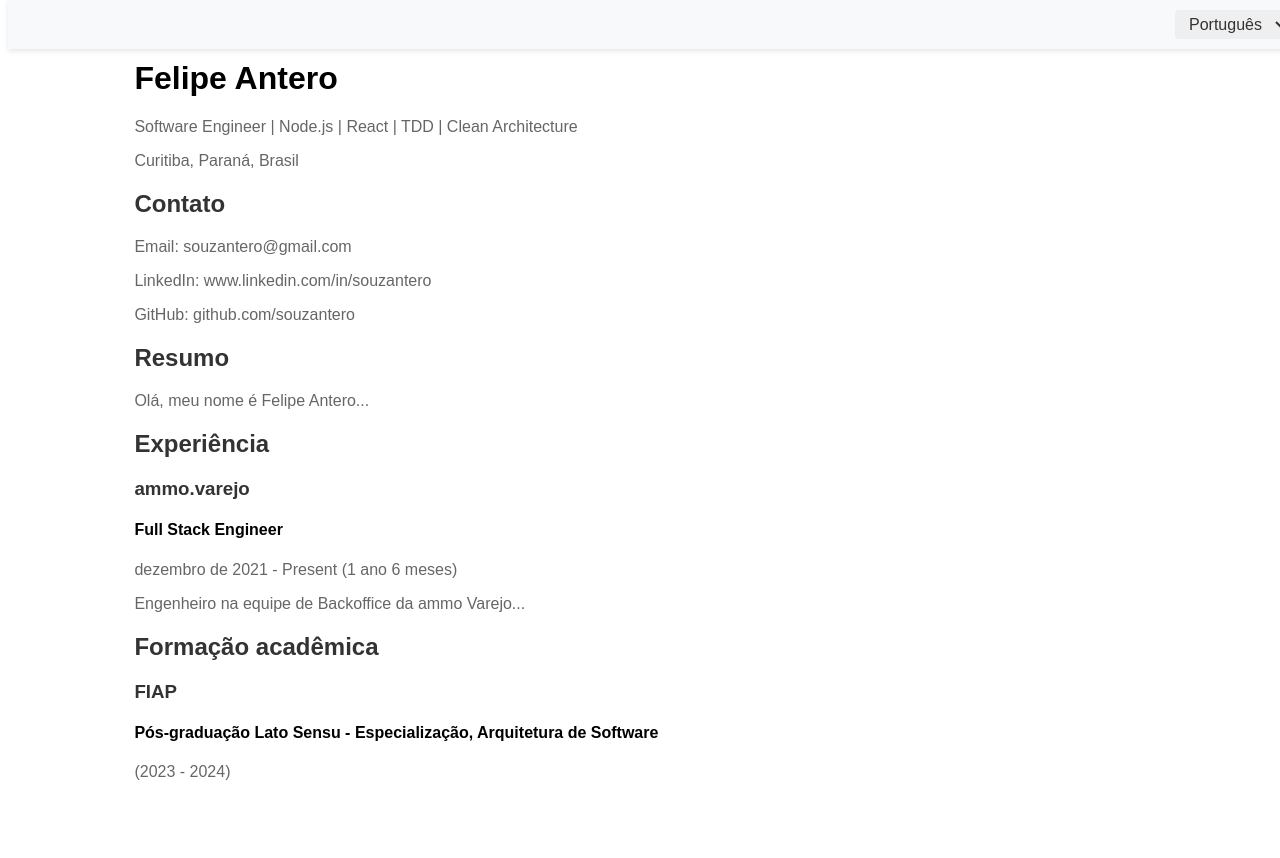
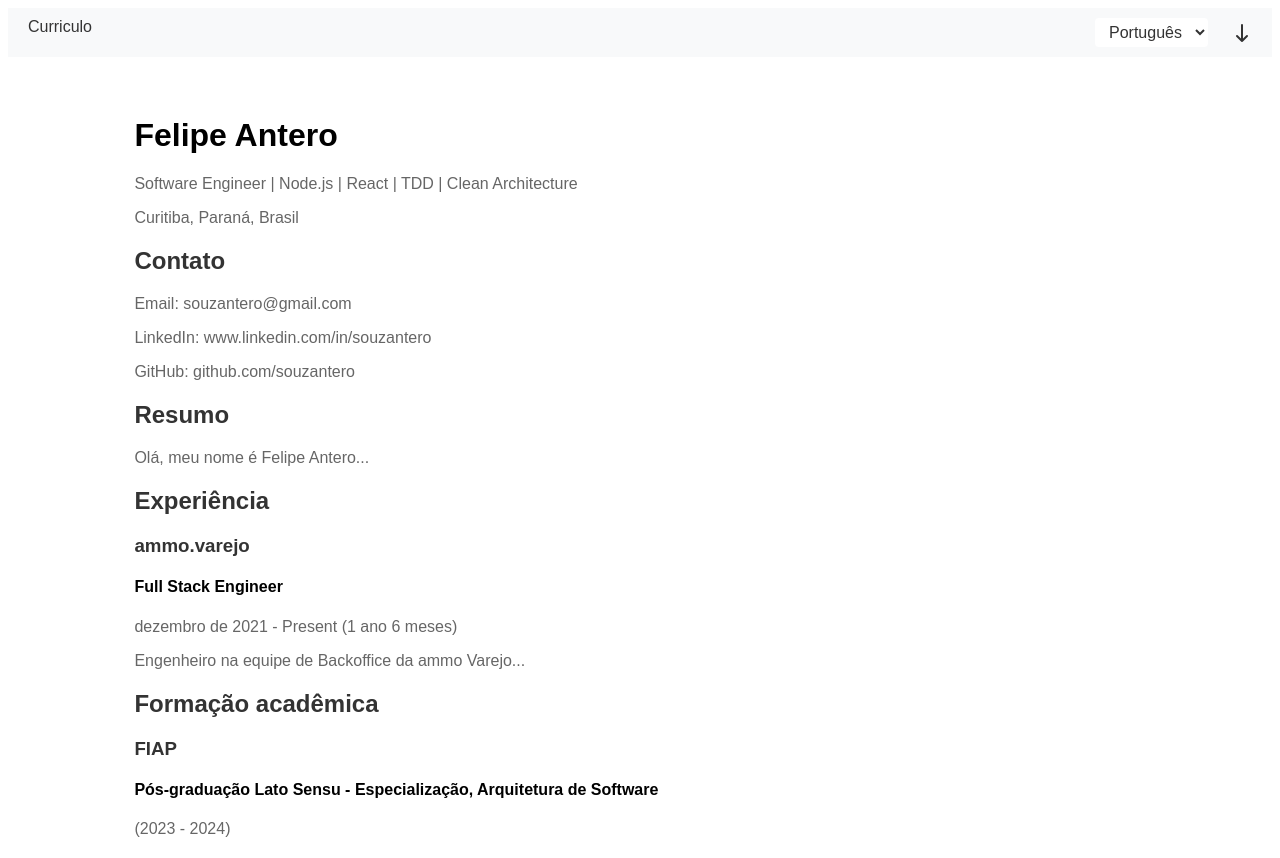
Before and after one commit to souzantero/my-web, a React app: page / in a window 1280 px wide. Before the commit the page ends 801 px from the top, so only its background shows below. Built offline with nearby package versions, Linux system fonts and the light colour scheme; the HTML template or start-up script is replaced by a standard one.

Commit message:
feat(navbar): create navbar

```diff
--- a/src/App.css
+++ b/src/App.css
@@ -1,31 +1,5 @@
 body {
   font-family: Arial, sans-serif;
-}
-
-.navbar {
-  position: fixed;
-  top: 0;
-  width: 100%;
-  background-color: #f8f9fa;
-  padding: 10px 20px;
-  display: flex;
-  justify-content: space-between;
-  align-items: center;
-  box-shadow: 0px 2px 5px rgba(0, 0, 0, 0.1);
-  z-index: 1000;
-}
-
-.navbar-logo {
-  margin: 0;
-}
-
-.language-select {
-  border: none;
-  margin-right: 20px;
-  padding: 5px 10px;
-  border-radius: 4px;
-  font-size: 1em;
-  color: #333;
 }
 
 .container {
--- a/src/App.tsx
+++ b/src/App.tsx
@@ -1,55 +1,84 @@
 import './App.css';
-import React from 'react';
+import React, { useState } from 'react';
+import { NavBar } from './components/NavBar';
+
+const data = {
+  name: 'Felipe Antero',
+  role: 'Software Engineer | Node.js | React | TDD | Clean Architecture',
+  location: 'Curitiba, Paraná, Brasil',
+  contact: {
+    email: 'souzantero@gmail.com',
+    linkedin: 'www.linkedin.com/in/souzantero',
+    github: 'github.com/souzantero',
+  },
+  summary: 'Olá, meu nome é Felipe Antero...',
+  experience: [
+    {
+      company: 'ammo.varejo',
+      role: 'Full Stack Engineer',
+      duration: 'dezembro de 2021 - Present (1 ano 6 meses)',
+      description: 'Engenheiro na equipe de Backoffice da ammo Varejo...',
+    },
+    // Outras experiências podem ser adicionadas aqui
+  ],
+  education: [
+    {
+      institution: 'FIAP',
+      degree:
+        'Pós-graduação Lato Sensu - Especialização, Arquitetura de Software',
+      duration: '(2023 - 2024)',
+    },
+    // Outras formações podem ser adicionadas aqui
+  ],
+};
 
 function App() {
+  const [isNightMode, setIsNightMode] = useState(false);
+
+  const toggleNightMode = () => {
+    setIsNightMode(!isNightMode);
+  };
+
   return (
     <>
-      <div className="navbar">
-        <h1 className="navbar-logo"></h1>
-        <select className="language-select">
-          <option value="pt">Português</option>
-          <option value="en">English</option>
-        </select>
-      </div>
+      <NavBar />
       <div className="container">
         <div className="header">
-          <h1>Felipe Antero</h1>
-          <p>Software Engineer | Node.js | React | TDD | Clean Architecture</p>
-          <p>Curitiba, Paraná, Brasil</p>
+          <h1>{data.name}</h1>
+          <p>{data.role}</p>
+          <p>{data.location}</p>
         </div>
         <div className="section">
           <h2>Contato</h2>
-          <p>Email: souzantero@gmail.com</p>
-          <p>LinkedIn: www.linkedin.com/in/souzantero</p>
-          <p>GitHub: github.com/souzantero</p>
+          <p>Email: {data.contact.email}</p>
+          <p>LinkedIn: {data.contact.linkedin}</p>
+          <p>GitHub: {data.contact.github}</p>
         </div>
         <div className="section">
           <h2>Resumo</h2>
-          <p>Olá, meu nome é Felipe Antero...</p> {/* Add more detail */}
+          <p>{data.summary}</p>
         </div>
         <div className="section">
           <h2>Experiência</h2>
-          <div>
-            <h3>ammo.varejo</h3>
-            <h4>Full Stack Engineer</h4>
-            <p>dezembro de 2021 - Present (1 ano 6 meses)</p>
-            <p>Engenheiro na equipe de Backoffice da ammo Varejo...</p>{' '}
-            {/* Add more detail */}
-          </div>
-          {/* Add more experiences */}
+          {data.experience.map((experience, index) => (
+            <div key={index}>
+              <h3>{experience.company}</h3>
+              <h4>{experience.role}</h4>
+              <p>{experience.duration}</p>
+              <p>{experience.description}</p>
+            </div>
+          ))}
         </div>
         <div className="section">
           <h2>Formação acadêmica</h2>
-          <div>
-            <h3>FIAP</h3>
-            <h4>
-              Pós-graduação Lato Sensu - Especialização, Arquitetura de Software
-            </h4>
-            <p>(2023 - 2024)</p>
-          </div>
-          {/* Add more education */}
+          {data.education.map((education, index) => (
+            <div key={index}>
+              <h3>{education.institution}</h3>
+              <h4>{education.degree}</h4>
+              <p>{education.duration}</p>
+            </div>
+          ))}
         </div>
-        {/* Add more sections as necessary */}
       </div>
     </>
   );
--- /dev/null
+++ b/src/components/NavBar.css
@@ -0,0 +1,41 @@
+.navbar {
+  background-color: #f8f9fa;
+  padding: 10px 20px;
+  display: flex;
+  justify-content: space-between;
+}
+
+.navbar-list {
+  list-style-type: none;
+  margin: 0;
+  padding: 0;
+  display: flex;
+}
+
+.navbar-item {
+  margin-right: 15px;
+}
+
+.navbar-item a {
+  text-decoration: none;
+  color: #333;
+}
+
+.language-select {
+  border: none;
+  margin-left: 20px;
+  padding: 5px 10px;
+  border-radius: 4px;
+  font-size: 1em;
+  color: #333;
+  background: #fff;
+}
+
+.download-icon {
+  margin-left: 20px;
+  color: #333;
+}
+
+.download-icon svg {
+  vertical-align: middle;
+}
--- /dev/null
+++ b/src/components/NavBar.tsx
@@ -0,0 +1,37 @@
+import React from 'react';
+import './NavBar.css';
+
+export function NavBar() {
+  return (
+    <nav className="navbar">
+      <ul className="navbar-list">
+        <li className="navbar-item">
+          <a href="#resume">Curriculo</a>
+        </li>
+      </ul>
+      <div>
+        <select className="language-select">
+          <option value="pt">Português</option>
+          <option value="en">English</option>
+        </select>
+        <a href="/path/to/your/resume.pdf" download className="download-icon">
+          <svg
+            xmlns="http://www.w3.org/2000/svg"
+            fill="none"
+            viewBox="0 0 24 24"
+            stroke="currentColor"
+            width="24"
+            height="24"
+          >
+            <path
+              strokeLinecap="round"
+              strokeLinejoin="round"
+              strokeWidth={2}
+              d="M14 5v14m0 0l5-5m-5 5l-5-5m5 5V3"
+            />
+          </svg>
+        </a>
+      </div>
+    </nav>
+  );
+}
```
